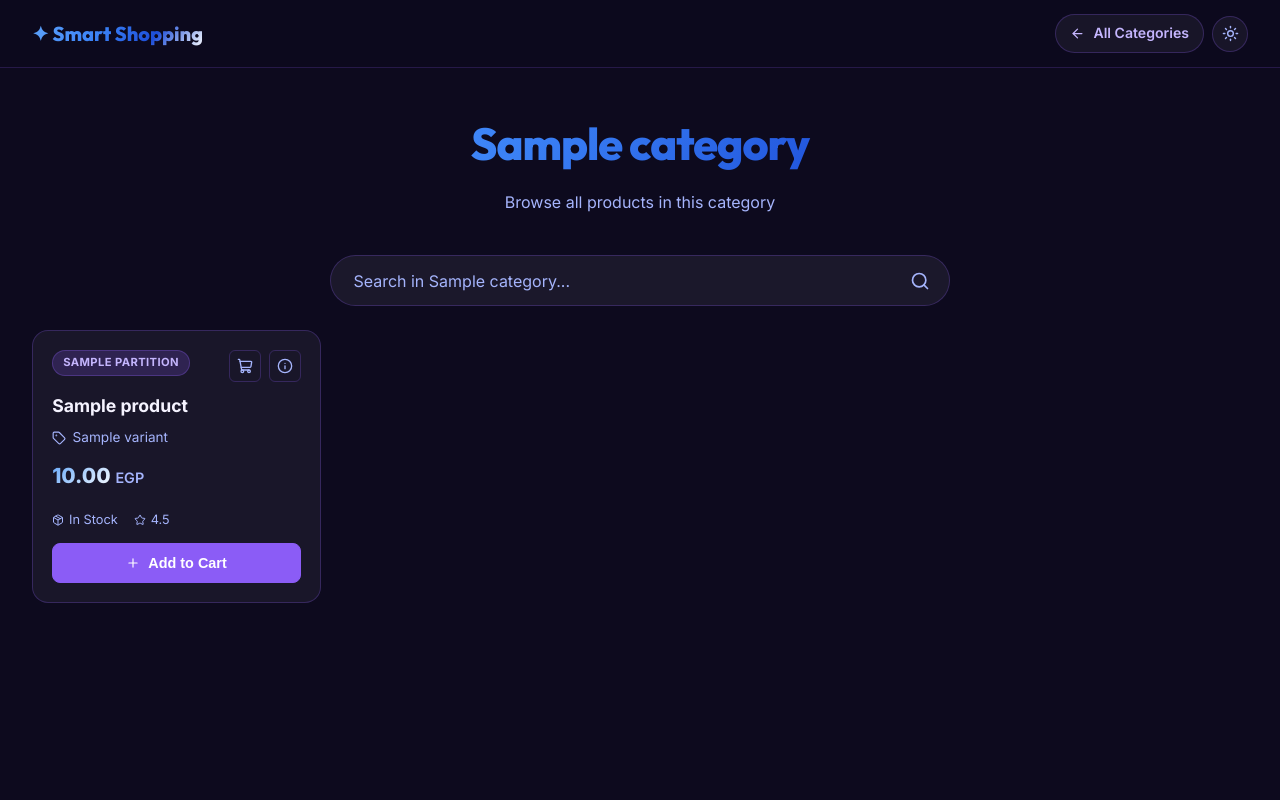
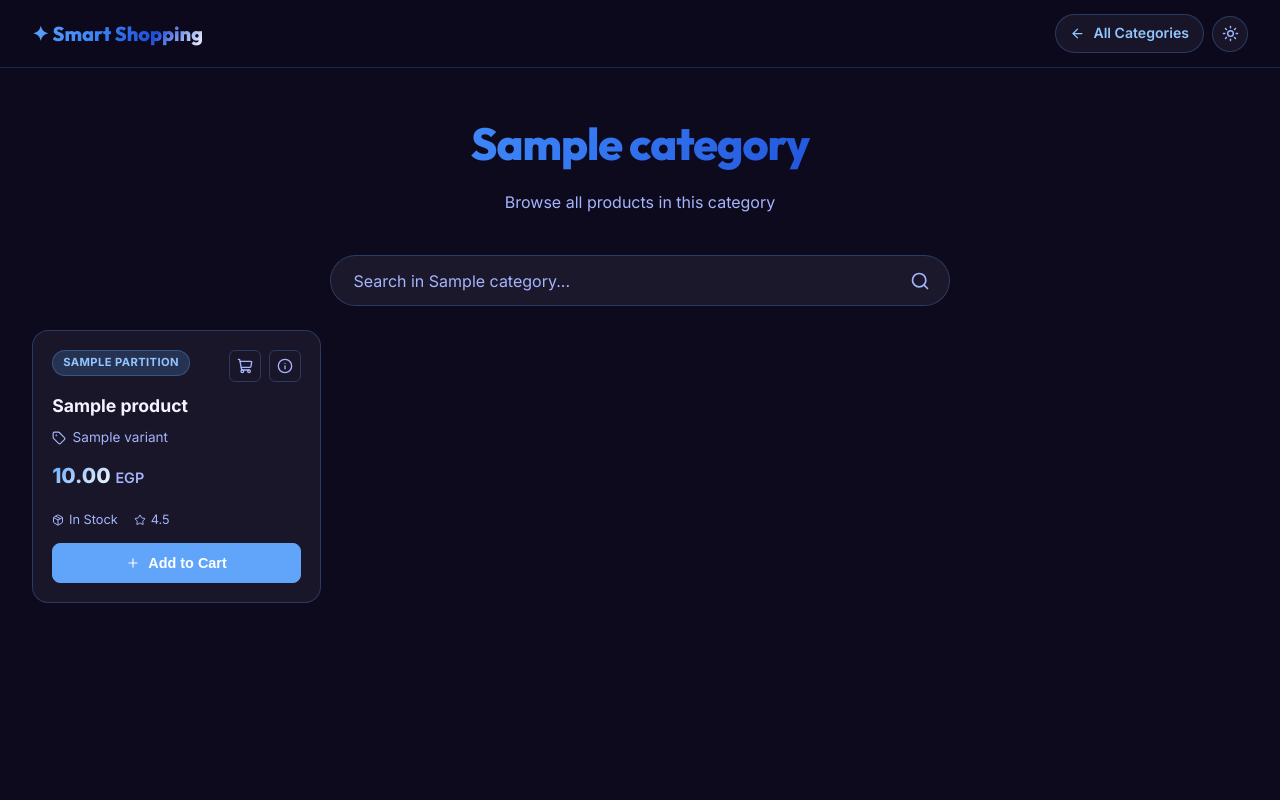
Before and after one commit to blackeagle686/market_chat_bot, a FastAPI app: template templates/category_products.html in a window 1280 px wide. Run offline with FastAPI, Linux system fonts and the light colour scheme; the template is opened without the code that fills it: most values are stand-ins (such as "Sample title", 1, 10 or a date in 2020); parts of the project's set-up code (start-up, migrations or seed data) failed here and were passed over.

Commit message:
Auto-sync: 2026-04-23 12:34:09

```diff
--- a/static/market.css
+++ b/static/market.css
@@ -1,29 +1,29 @@
 /* ========================================
-   MARKET CATALOG — Purple Theme
+   MARKET CATALOG — Blue Theme
    Supports: dark (default) + light-mode class
 ======================================== */
 :root {
-    --primary: #7C3AED;
-    --primary-dark: #6D28D9;
-    --accent: #8B5CF6;
-    --accent-light: #c4b5fd;
+    --primary: #3b82f6;
+    --primary-dark: #1d4ed8;
+    --accent: #60a5fa;
+    --accent-light: #93c5fd;
     --background: #0d0a1e;
     --surface: rgba(255,255,255,0.05);
     --surface-solid: #1a1040;
     --text: #f5f3ff;
     --text-muted: #a5b4fc;
-    --border: rgba(139,92,246,0.25);
+    --border: rgba(96,165,250,0.25);
     --shadow: 0 4px 20px rgba(0,0,0,0.4);
     --shadow-lg: 0 12px 40px rgba(0,0,0,0.5);
     --radius: 16px;
     --gradient: linear-gradient(125deg, #60a5fa 0%, #3b82f6 40%, #1d4ed8 70%, #ffffff 100%);
     --nav-bg: rgba(13, 10, 30, 0.85);
-    --nav-border: rgba(139,92,246,0.2);
+    --nav-border: rgba(96,165,250,0.2);
     --search-bg: rgba(255,255,255,0.06);
-    --card-hover-bg: rgba(139,92,246,0.1);
-    --badge-bg: rgba(139,92,246,0.2);
-    --badge-color: #c4b5fd;
-    --badge-border: rgba(139,92,246,0.3);
+    --card-hover-bg: rgba(96,165,250,0.1);
+    --badge-bg: rgba(96,165,250,0.2);
+    --badge-color: #93c5fd;
+    --badge-border: rgba(96,165,250,0.3);
     --page-btn-bg: rgba(255,255,255,0.05);
     --empty-color: #a5b4fc;
 }
```
Also changed, not shown: other parts of static/market.css (+13 -13 lines).
